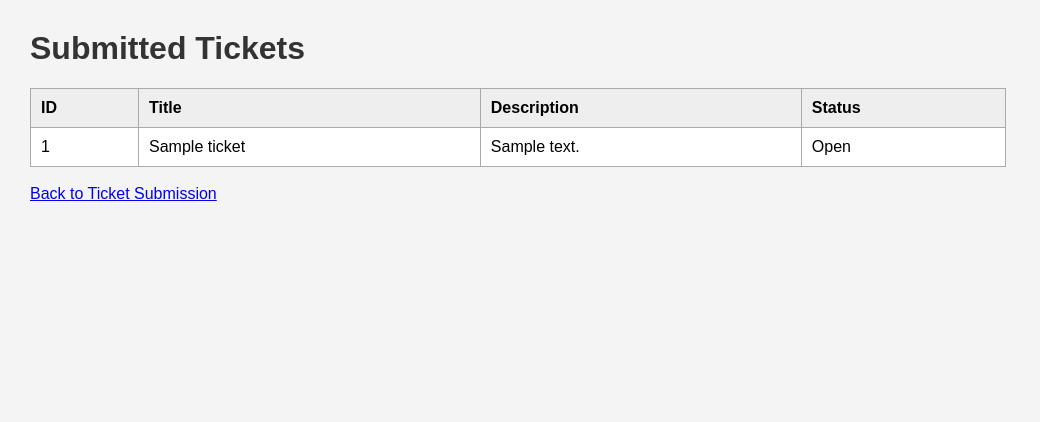
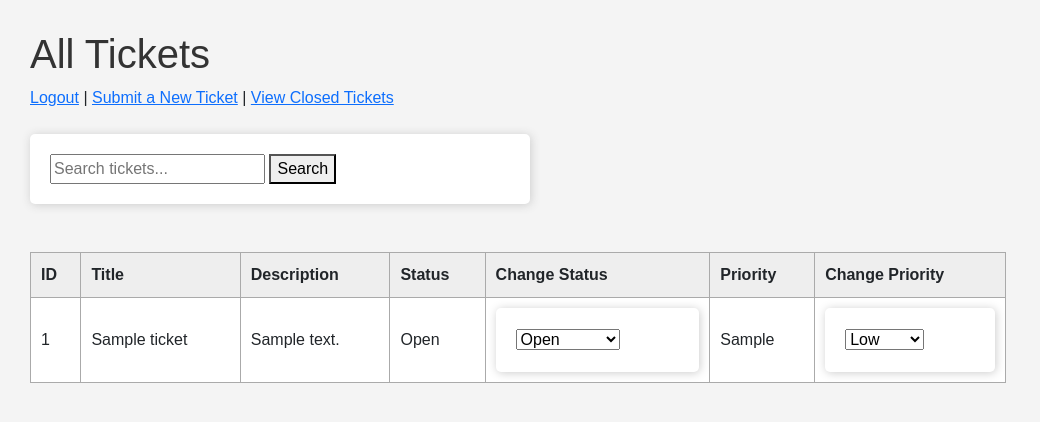
Before and after one commit to shelbs-prog/helpdesk-app, a Flask app: page /tickets in a window 1280 px wide. Shown: the top 422 px of the page, without its empty margins (0-1040 px from the left). Run offline with Flask 3, Linux system fonts and the light colour scheme; a user stored in the database is signed in; tables that the repository leaves empty hold one stand-in row (values such as "Sample post").

Commit message:
Update tickets.html

```diff
--- a/templates/tickets.html
+++ b/templates/tickets.html
@@ -2,17 +2,33 @@
 <html lang="en">
 <head>
     <meta charset="UTF-8">
-    <title>IT Help Desk - Tickets</title>
+    <title>All Tickets | IT Help Desk</title>
+    <link href="https://cdn.jsdelivr.net/npm/bootstrap@5.3.0/dist/css/bootstrap.min.css" rel="stylesheet">
+
     <link rel="stylesheet" href="{{ url_for('static', filename='style.css') }}">
 </head>
 <body>
-    <h1>Submitted Tickets</h1>
-    <table>
+    <h1>All Tickets</h1>
+    <a href="{{ url_for('logout') }}">Logout</a> |
+    <a href="{{ url_for('index') }}">Submit a New Ticket</a> |
+    <a href="{{ url_for('closed_tickets_view') }}">View Closed Tickets</a>
+    <br><br>
+
+        <form action="{{ url_for('tickets_view') }}" method="get">
+    <input type="text" name="search" placeholder="Search tickets..." value="{{ request.args.get('search', '') }}">
+    <button type="submit">Search</button>
+    </form>
+
+    <br><br>
+    <table border="1" cellpadding="5" cellspacing="0">
         <tr>
             <th>ID</th>
             <th>Title</th>
             <th>Description</th>
             <th>Status</th>
+            <th>Change Status</th>
+            <th>Priority</th>
+            <th>Change Priority</th>
         </tr>
         {% for ticket in tickets %}
         <tr>
@@ -20,10 +36,28 @@
             <td>{{ ticket.title }}</td>
             <td>{{ ticket.description }}</td>
             <td>{{ ticket.status }}</td>
+            <td>
+                <form method="post" action="{{ url_for('update_status', ticket_id=ticket.id) }}">
+                    <select name="status" onchange="this.form.submit()">
+                        <option value="Open" {% if ticket.status == 'Open' %}selected{% endif %}>Open</option>
+                        <option value="Closed" {% if ticket.status == 'Closed' %}selected{% endif %}>Closed</option>
+                        <option value="In Progress" {% if ticket.status == 'In Progress' %}selected{% endif %}>In Progress</option>
+                        <!-- Add more status options here if needed -->
+                    </select>
+                </form>
+            </td>
+            <td class="{{ ticket.priority|lower }}">{{ ticket.priority }}</td>
+            <td>
+                <form method="post" action="{{ url_for('update_priority', ticket_id=ticket.id) }}">
+                    <select name="priority" onchange="this.form.submit()">
+                        <option value="Low" {% if ticket.priority == 'Low' %}selected{% endif %}>Low</option>
+                        <option value="Medium" {% if ticket.priority == 'Medium' %}selected{% endif %}>Medium</option>
+                        <option value="High" {% if ticket.priority == 'High' %}selected{% endif %}>High</option>
+                    </select>
+                </form>
+            </td>
         </tr>
         {% endfor %}
     </table>
-    <br>
-    <a href="/">Back to Ticket Submission</a>
 </body>
 </html>
```
